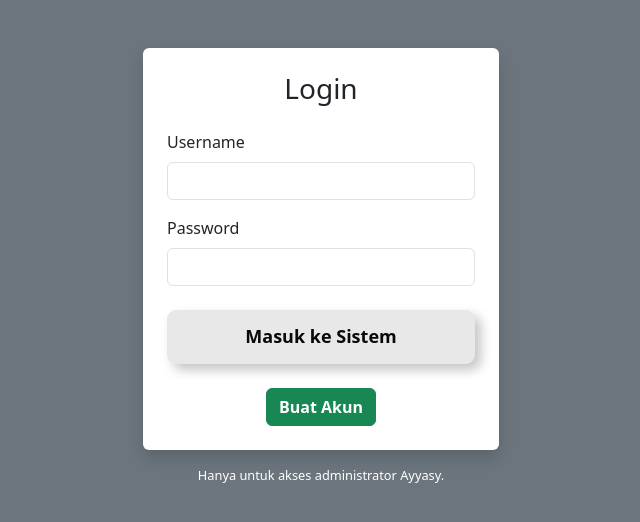
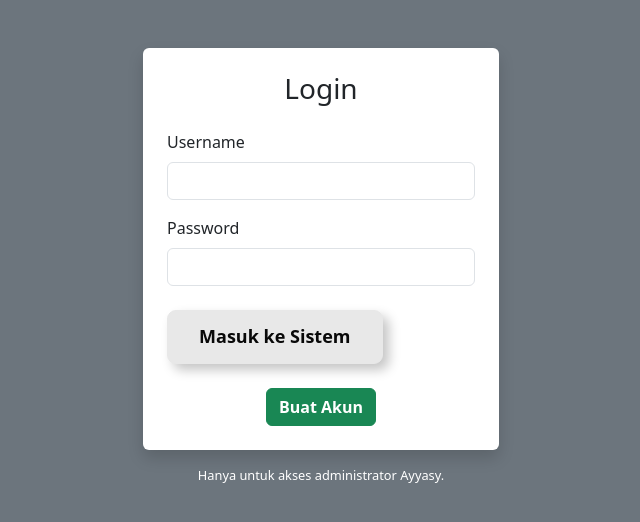
Before and after one commit to ayyasyLN-01/aplikasi-lembur-karyawan, a website: page public/login.html in a window 1280 px wide. Shown: the whole page, without its empty margins (319-959 px from the left). Drawn offline with nearby package versions, Linux system fonts and the light colour scheme.

Commit message:
Update animasi.css

```diff
--- a/public/animasi.css
+++ b/public/animasi.css
@@ -1,15 +1,19 @@
 /* --- GAYA TOMBOL DINAMIS (ANTI BOCOR) --- */
 .btn-dinamis {
     display: block;
-    width: 100%;
+    width: 70%;         /* 👈 1. UBAH LEBAR DI SINI */
+    /* margin: 0 auto; */ /* 👈 (Opsional) Aktifkan ini agar tombol ke tengah jika width dikecilkan */
+
     transition: all 0.2s ease-in;
-    position: relative !important; /* Mengunci batas animasi */
-    overflow: hidden !important;   /* Memotong animasi yang keluar batas */
+    position: relative !important;
+    overflow: hidden !important;
     z-index: 1;
     color: #090909 !important;
-    padding: 0.7em 1.7em;
+
+    padding: 0.7em 1.7em; /* 👈 2. UBAH TINGGI/TEBAL DI SINI */
+    font-size: 18px;      /* 👈 3. UBAH UKURAN HURUF DI SINI */
+
     cursor: pointer;
-    font-size: 18px;
     border-radius: 0.5em;
     background: #e8e8e8 !important;
     border: 1px solid #e8e8e8 !important;
```
